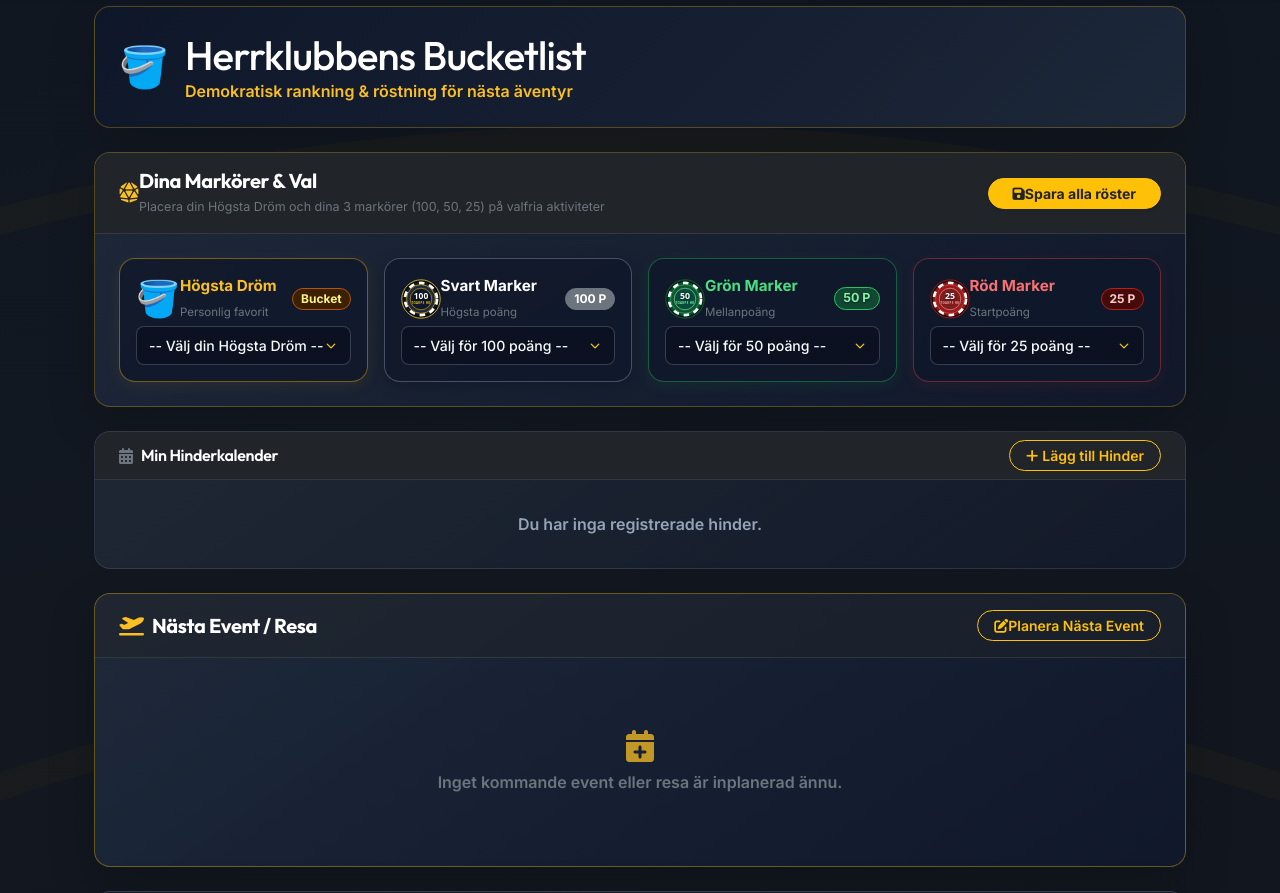
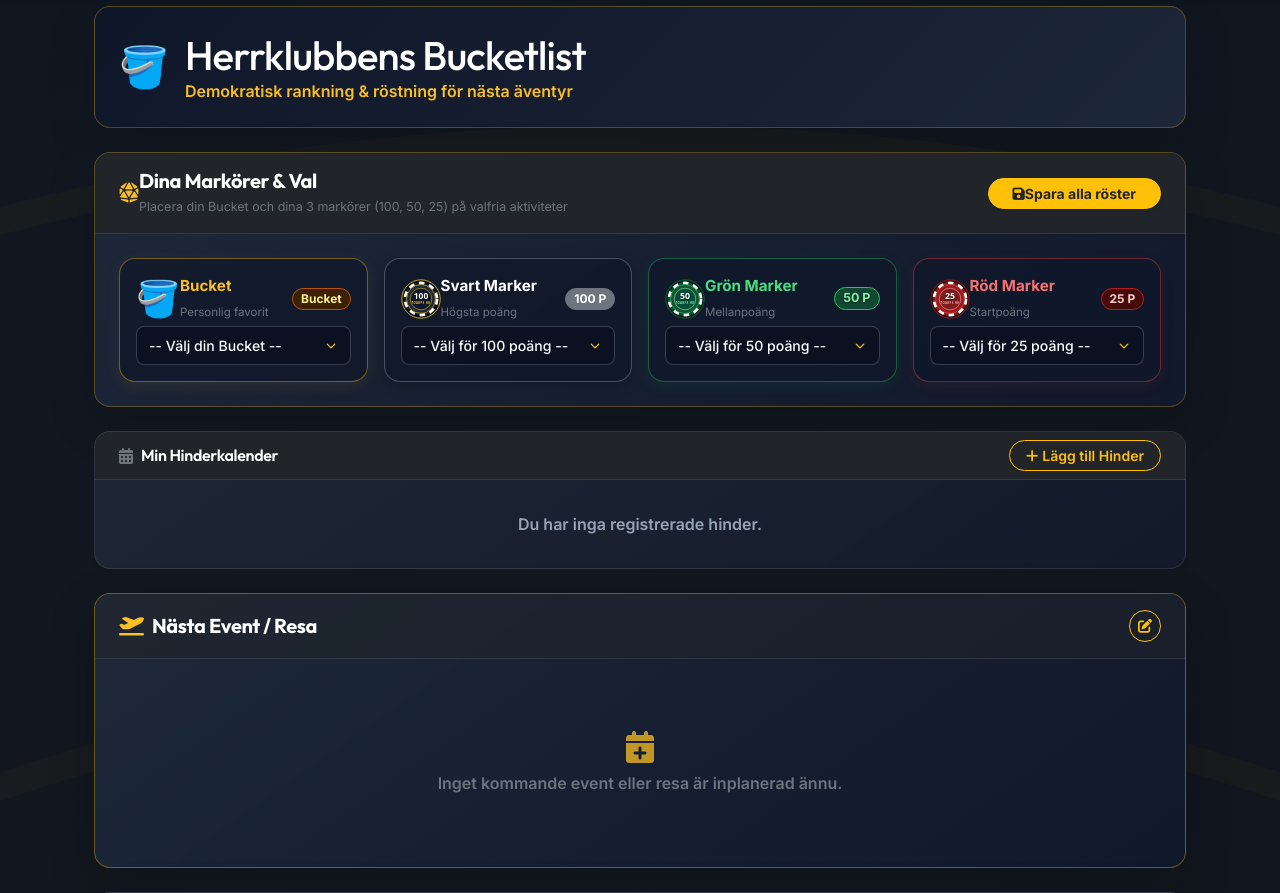
Before and after one commit to johansiedberg/Toarps_Herrklubb, a Django app: page /herrklubb/ in a window 1280 px wide. Shown: the part 312-1205 px from the top of the page. Run offline with Django 5.2, Linux system fonts and the light colour scheme; a user stored in the database is signed in; data comes from the database, SQL or seed files in the repository; data that the repository does not hold is empty.

Commit message:
fix(herrklubb): update Place Bets and Plan Next Event sections to match exact specifications

```diff
--- a/templates/herrklubb/herrklubb.html
+++ b/templates/herrklubb/herrklubb.html
@@ -27,7 +27,7 @@
                 <i class="fa-solid fa-dice-d20 text-warning fs-5"></i>
                 <div>
                     <h3 class="h5 fw-bold text-white mb-0">Dina Markörer & Val</h3>
-                    <span class="text-secondary small" style="font-size: 0.78rem;">Placera din Högsta Dröm och dina 3 markörer (100, 50, 25) på valfria aktiviteter</span>
+                    <span class="text-secondary small" style="font-size: 0.78rem;">Placera din Bucket och dina 3 markörer (100, 50, 25) på valfria aktiviteter</span>
                 </div>
             </div>
             <button type="submit" form="votingForm" class="btn btn-sm btn-warning rounded-pill fw-bold text-dark px-4 py-1.5 shadow-sm">
@@ -40,7 +40,7 @@
                 {% csrf_token %}
                 <div class="row g-3">
 
-                    <!-- Tile 1: Högsta Dröm (Bucket-list) -->
+                    <!-- Tile 1: Bucket (Bucket-list) -->
                     <div class="col-12 col-md-6 col-xl-3">
                         <div class="p-3 rounded-4 h-100 d-flex flex-column justify-content-between transition-all voting-tile"
                              style="background: rgba(15, 23, 42, 0.75); border: 1.5px solid rgba(234, 179, 8, 0.45); box-shadow: 0 4px 15px rgba(234, 179, 8, 0.08);">
@@ -49,7 +49,7 @@
                                     <div class="d-flex align-items-center gap-2.5">
                                         <span style="font-size: 2.2rem; line-height: 1;">🪣</span>
                                         <div>
-                                            <strong class="d-block text-warning fw-bold" style="font-size: 0.95rem;">Högsta Dröm</strong>
+                                            <strong class="d-block text-warning fw-bold" style="font-size: 0.95rem;">Bucket</strong>
                                             <span class="text-secondary small" style="font-size: 0.72rem;">Personlig favorit</span>
                                         </div>
                                     </div>
@@ -58,7 +58,7 @@
                                     </span>
                                 </div>
                                 <select name="dream_item_id" class="form-select custom-dropdown-select select-gold rounded-3 mt-1">
-                                    <option value="">-- Välj din Högsta Dröm --</option>
+                                    <option value="">-- Välj din Bucket --</option>
                                     {% for cat in categories %}
                                         {% if cat.open_items %}
                                             <optgroup label="{{ cat.icon }} {{ cat.name }}">
@@ -271,13 +271,13 @@
                 {% if next_event %}
                     <form action="{% url 'delete_herrklubb_event' next_event.id %}" method="post" class="d-inline" onsubmit="return confirm('Är du säker på att du vill ta bort Nästa Event?');">
                         {% csrf_token %}
-                        <button type="submit" class="btn btn-sm btn-outline-danger rounded-pill px-3 fw-semibold" title="Ta bort event">
-                            <i class="fa-solid fa-trash-can me-1"></i>Ta bort
+                        <button type="submit" class="btn btn-sm btn-outline-danger rounded-circle p-0 d-flex align-items-center justify-content-center" style="width: 32px; height: 32px;" title="Ta bort event">
+                            <i class="fa-solid fa-trash-can"></i>
                         </button>
                     </form>
                 {% endif %}
-                <button type="button" class="btn btn-sm btn-outline-warning rounded-pill px-3 fw-semibold" data-bs-toggle="modal" data-bs-target="#editEventModal">
-                    <i class="fa-solid fa-pen-to-square me-1.5"></i>{% if next_event %}Ändra Event{% else %}Planera Nästa Event{% endif %}
+                <button type="button" class="btn btn-sm btn-outline-warning rounded-circle p-0 d-flex align-items-center justify-content-center" style="width: 32px; height: 32px;" data-bs-toggle="modal" data-bs-target="#editEventModal" title="{% if next_event %}Ändra Event{% else %}Planera Nästa Event{% endif %}">
+                    <i class="fa-solid fa-pen-to-square"></i>
                 </button>
             </div>
         </div>
@@ -305,7 +305,7 @@
                                 <span class="text-secondary d-block text-uppercase fw-semibold font-monospace" style="font-size: 0.95rem; letter-spacing: 0.5px;">
                                     <i class="fa-solid fa-location-dot" style="font-size: 1.42rem; color: #EF4444; margin-right: 7px; vertical-align: middle;"></i>Plats
                                 </span>
-                                <span class="fs-4 fw-bold {% if next_event.location %}text-white{% else %}text-secondary opacity-75 fs-5{% endif %}">
+                                <span class="fs-4 fw-bold {% if next_event.location %}text-white{% else %}text-secondary opacity-75 fst-italic fs-5{% endif %}">
                                     {% if next_event.location %}{{ next_event.location }}{% else %}Inte satt än{% endif %}
                                 </span>
                             </div>
@@ -314,7 +314,7 @@
                                 <span class="text-secondary d-block text-uppercase fw-semibold font-monospace" style="font-size: 0.95rem; letter-spacing: 0.5px;">
                                     <i class="fa-solid fa-calendar-days" style="font-size: 1.42rem; color: #EAB308; margin-right: 7px; vertical-align: middle;"></i>Datum
                                 </span>
-                                <span class="fs-4 fw-bold {% if next_event.event_date %}text-warning{% else %}text-secondary opacity-75 fs-5{% endif %}">
+                                <span class="fs-4 fw-bold {% if next_event.event_date %}text-white{% else %}text-secondary opacity-75 fst-italic fs-5{% endif %}">
                                     {% if next_event.event_date %}
                                         {{ next_event.event_date|date:"d M Y" }}
                                         {% if next_event.end_date %}
@@ -327,39 +327,31 @@
                             </div>
                         </div>
 
-                        <!-- Description in focus (Expanded width across main content) -->
+                        <!-- Description in focus -->
                         <div class="mb-4 text-start">
                             <span class="text-secondary d-block text-uppercase fw-semibold font-monospace mb-1.5" style="font-size: 0.95rem; letter-spacing: 0.5px;">
                                 <i class="fa-solid fa-circle-info" style="font-size: 1.42rem; color: #3B82F6; margin-right: 7px; vertical-align: middle;"></i>Beskrivning / Detaljer
                             </span>
                             {% if next_event.description %}
-                                <p class="lead text-light fs-6 mb-0 text-break" style="line-height: 1.6;">{{ next_event.description }}</p>
+                                <p class="lead text-white fs-6 mb-0 text-break" style="line-height: 1.6;">{{ next_event.description }}</p>
                             {% else %}
-                                <p class="lead text-secondary opacity-75 fs-6 mb-0" style="line-height: 1.6; font-style: italic;">Info kommer</p>
+                                <p class="lead text-secondary opacity-75 fs-6 mb-0 fst-italic" style="line-height: 1.6;">Inte satt än</p>
                             {% endif %}
                         </div>
 
                         <!-- Linked Bucket Items Covered by This Event -->
                         {% if next_event.bucket_items.all %}
                             <div class="mt-4 pt-3 border-top border-secondary border-opacity-25">
-                                <span class="text-warning small d-block mb-2 font-monospace text-uppercase fw-semibold" style="font-size: 0.92rem; letter-spacing: 0.5px;">
+                                <span class="text-warning small d-block mb-3 font-monospace text-uppercase fw-semibold" style="font-size: 0.92rem; letter-spacing: 0.5px;">
                                     <i class="fa-solid fa-layer-group me-1.5"></i>Kopplade hinkmål & aktiviteter ({{ next_event.bucket_items.count }} st):
                                 </span>
-                                <div class="d-flex flex-wrap gap-2">
+                                <div class="d-flex flex-column gap-2">
                                     {% for b_item in next_event.bucket_items.all %}
-                                        <div class="badge bg-dark bg-opacity-75 text-white border border-secondary border-opacity-30 rounded-3 p-2 d-inline-flex align-items-center gap-2 shadow-sm" style="font-size: 0.84rem;">
-                                            <span class="badge rounded-pill badge-category px-2 py-0.5">
+                                        <div class="badge bg-dark bg-opacity-75 text-white border border-secondary border-opacity-30 rounded-3 p-2.5 d-flex flex-column align-items-start gap-1 shadow-sm text-start" style="font-size: 0.84rem;">
+                                            <span class="badge rounded-pill badge-category px-2 py-0.5" style="font-size: 0.7rem;">
                                                 {{ b_item.category.name }}
                                             </span>
-                                            <span class="fw-bold text-light">{{ b_item.title }}</span>
-                                            {% if b_item.total_points %}
-                                                <span class="badge badge-tonal-gold rounded-pill px-1.5 py-0.5" style="font-size: 0.68rem;" title="Totalt värde i bucketlist">
-                                                    <i class="fa-solid fa-coins me-1"></i>{{ b_item.total_points }}p
-                                                </span>
-                                            {% endif %}
-                                            {% if b_item.dream_users %}
-                                                <span title="Hinkmål för {% for d_user in b_item.dream_users %}{% if d_user.get_full_name %}{{ d_user.get_full_name }}{% elif d_user.first_name %}{{ d_user.first_name }} {{ d_user.last_name }}{% else %}{{ d_user.email }}{% endif %}{% if not forloop.last %}, {% endif %}{% endfor %}" style="font-size: 0.9rem;">🪣</span>
-                                            {% endif %}
+                                            <span class="fw-bold text-white fs-6 ms-0.5">{{ b_item.title }}</span>
                                         </div>
                                     {% endfor %}
                                 </div>
@@ -840,13 +832,13 @@
             <div class="modal-header border-secondary border-opacity-25 py-2.5 px-3">
                 <div class="d-flex align-items-center gap-2">
                     <span style="font-size: 1.6rem; line-height: 1;">🪣</span>
-                    <h5 class="modal-title fw-bold text-warning small mb-0" id="dreamModalItemTitle">Högsta Dröm</h5>
+                    <h5 class="modal-title fw-bold text-warning small mb-0" id="dreamModalItemTitle">Bucket</h5>
                 </div>
                 <button type="button" class="btn-close btn-close-white" data-bs-dismiss="modal" aria-label="Stäng"></button>
             </div>
             <div class="modal-body p-3 text-center">
                 <p class="text-secondary small mb-2 text-uppercase tracking-wider fw-semibold" style="font-size: 0.75rem;">
-                    Medlemmar som har valt denna som sin Högsta Dröm:
+                    Medlemmar som har valt denna som sin Bucket:
                 </p>
                 <div id="dreamModalUsersList" class="d-flex flex-wrap align-items-center justify-content-center gap-2 pt-1">
                     <!-- Dynamically inserted user badges -->
```
